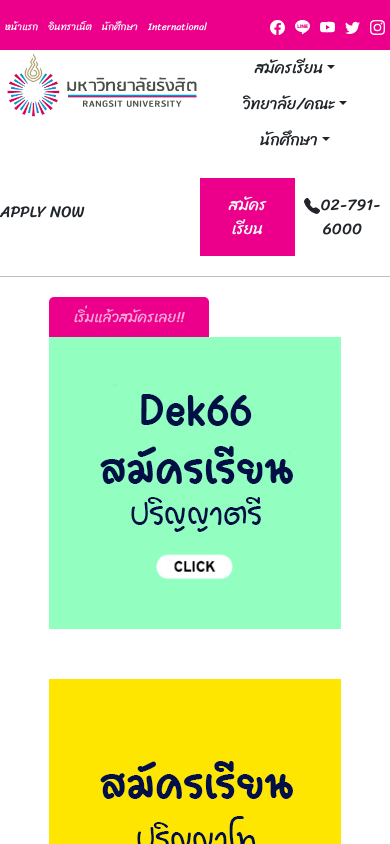
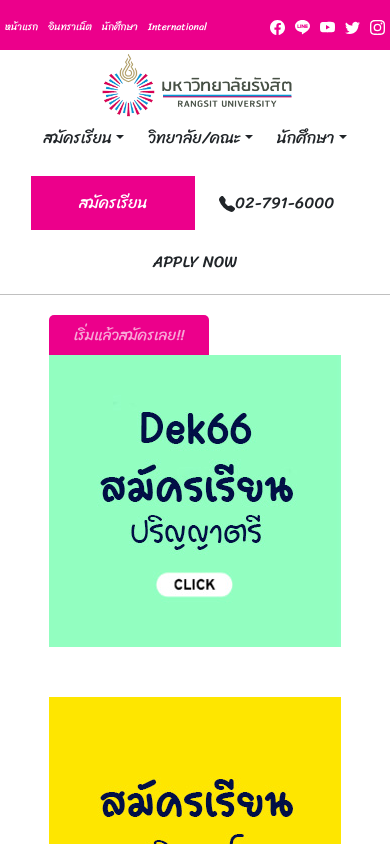
Before and after one commit to BKKStudio/rsu-website-deploy, a Next.js app: page /registerpage in a window 390 px wide. Shown: the top 844 px of the page. Built offline with nearby package versions, Linux system fonts and the light colour scheme.

Commit message:
first commit

```diff
--- a/src/app/layout.js
+++ b/src/app/layout.js
@@ -3,6 +3,7 @@
 import { Inter } from 'next/font/google'
 import'bootstrap/dist/css/bootstrap.css';
 import { useEffect } from 'react'
+
 const inter = Inter({ subsets: ['latin'] })
 
 export default function RootLayout({ children }) {
--- a/src/app/registerpage/page.js
+++ b/src/app/registerpage/page.js
@@ -21,11 +21,8 @@
                 height={70}
               />
             </Link>
-            <div className={styles.applytext}>
-              <span>APPLY NOW</span>
-            </div>
           </div>
-          <div>
+          <div className={styles.dropdowregis}>
             <li class="nav-item dropdown">
               <button
                 class="btn   dropdown-toggle"
@@ -135,6 +132,9 @@
               </span>
             </div>
           </div>
+          <div className={styles.applytext}>
+              <span>APPLY NOW</span>
+            </div>
         </div>
       </header>
 
--- a/src/app/styles/Formregis.module.css
+++ b/src/app/styles/Formregis.module.css
@@ -73,4 +73,7 @@
     .iteminfrom2{
         grid-template-columns: 1fr;
     }
+    .dropmanu li button{
+        display: none;
+    }
 }
--- a/src/app/styles/Register.module.css
+++ b/src/app/styles/Register.module.css
@@ -8,8 +8,9 @@
     display: flex;
     justify-content: center;
     margin-bottom: 20px;
+}
 
-}
+
 .itemcontent{
     width: 1200px;
     display: flex;
@@ -96,3 +97,14 @@
 .itemregis:hover img{
     transform: scale(1.2);
 }
+
+@media screen and (max-width:669px){
+    .itemcontent{
+        justify-content: center;
+        flex-wrap: wrap;
+    }
+    .applytext{
+        margin-top: 20px;
+    }
+
+}
```
